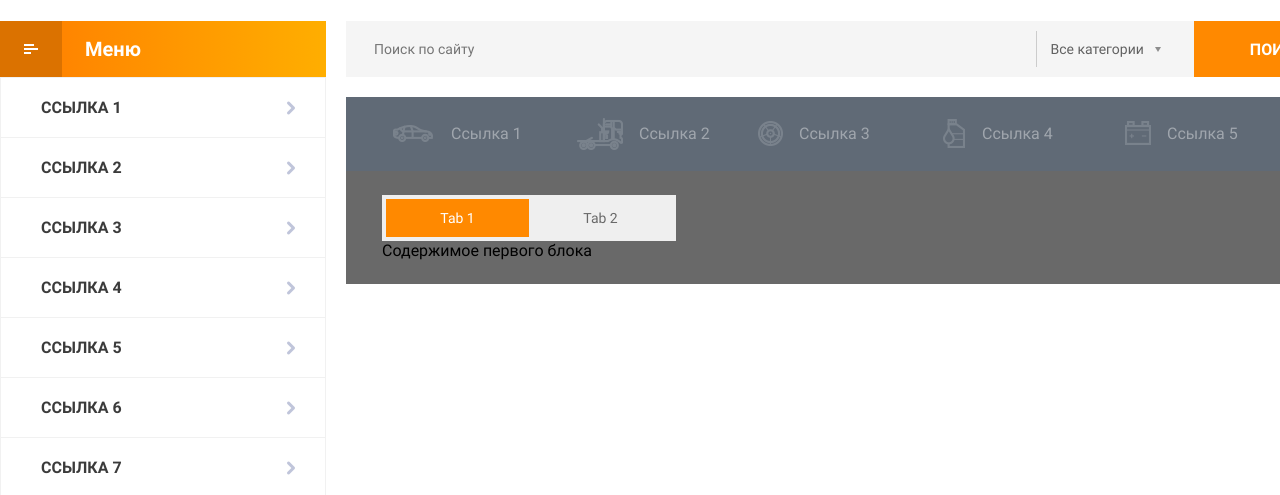
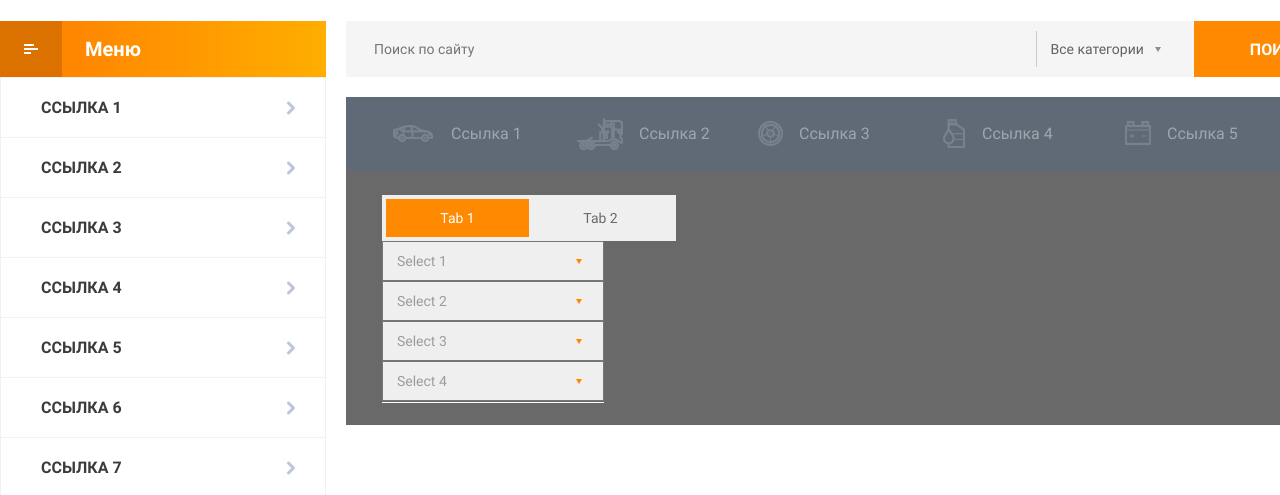
Before and after one commit to Krakovsky/practic, a website: page src/index.html in a window 1280 px wide. Shown: the part 149-644 px from the top of the page. Drawn offline with nearby package versions, Linux system fonts and the light colour scheme; files that its build step writes are made by us from their sources; files whose address does not match are found by name; a web font is replaced by a local one.

Commit message:
add select

```diff
--- a/src/index.html
+++ b/src/index.html
@@ -49,7 +49,28 @@
 							<li>Tab 2</li>
 						</ul>
 						<div class="tabs__content active">
-							Содержимое первого блока
+							<form action="">
+								<div class="select-wrapper">
+									<select name="" id="">
+										<option value="Select 1">Select 1</option>
+									</select>
+								</div>
+								<div class="select-wrapper">
+									<select name="" id="">
+										<option value="Select 1">Select 2</option>
+									</select>
+								</div>
+								<div class="select-wrapper">
+									<select name="" id="">
+										<option value="Select 1">Select 3</option>
+									</select>
+								</div>
+								<div class="select-wrapper">
+									<select name="" id="">
+										<option value="Select 1">Select 4</option>
+									</select>
+								</div>
+							</form>
 						</div>
 						<div class="tabs__content">
 							Содержимое второго блока
--- a/src/scss/main.scss
+++ b/src/scss/main.scss
@@ -619,10 +619,43 @@ aside {
 .tabs {
 	padding: 24px 0 24px 36px;
 	display: inline-block;
+
+	select {
+		width: 222px;
+		height: 40px;
+		color: #9c9c9c;
+		font-size: 14px;
+		font-family: Roboto-Regular;
+		-webkit-appearance: none;
+		background-image: url('../img/select-arrow.png');
+		background-position: 90% center;
+		background-repeat: no-repeat;
+		padding-left: 14px;
+		/* for FF */
+		-moz-appearance: none;
+		text-indent: 0.01px;
+		text-overflow: '';
+		/* for IE */
+		-ms-appearance: none;
+		appearance: none!important;
+		position: relative;
+	}
+}
+
+.select-wrapper {
+	position: relative;
+
+	&::before {
+		content: "";
+		width: 222px;
+		height: 10px;
+		position: absolute;
+		bottom: -2px;
+		border-bottom: 1px solid #fff;
+	}
 }
 
 
 
 
-
 @import 'media-requests';
```
Also changed, not shown: build/css/main.css, build/img/select-arrow.png (added), build/index.html, src/img/select-arrow.png (added).
